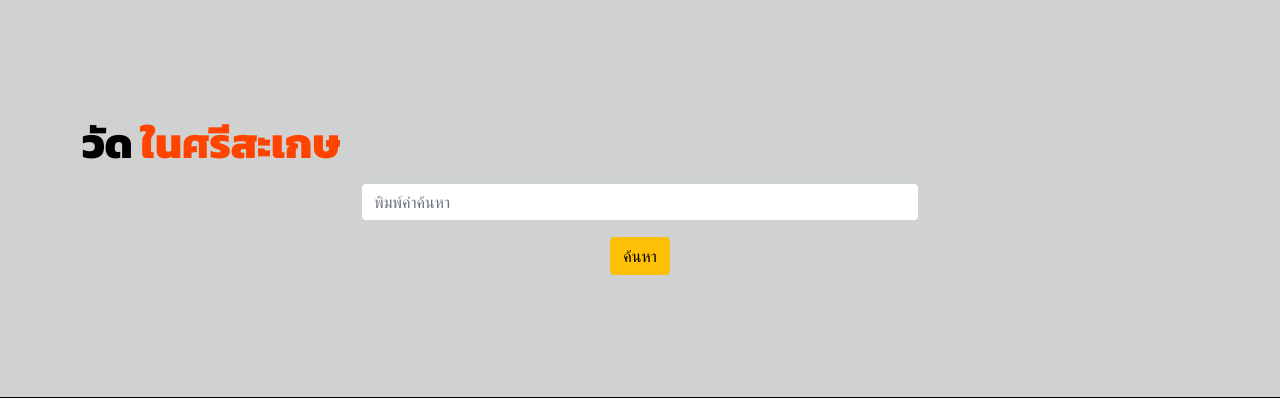
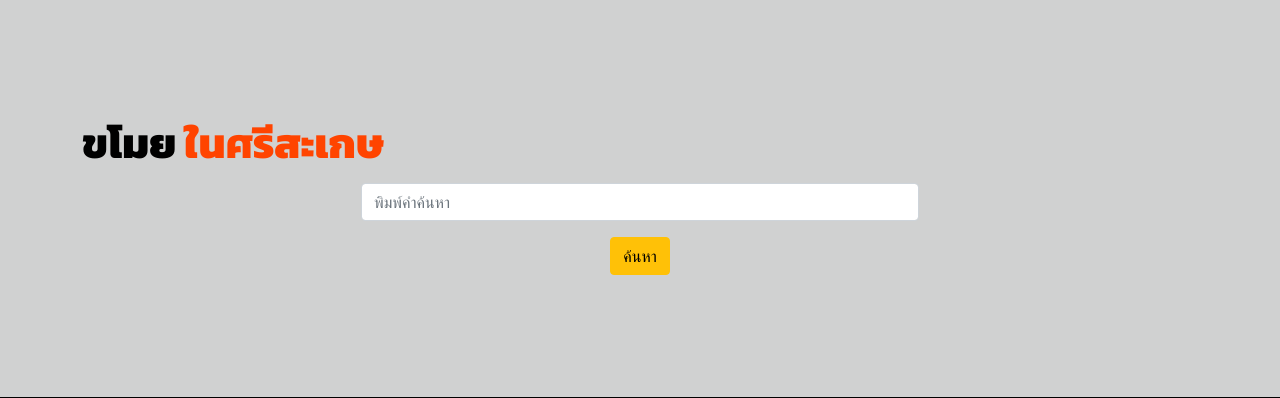
Before and after one commit to Jamboon007/clonebuch, a Django app: page / in a window 1280 px wide. Shown: the top 398 px of the page. Run offline with Django 4.2, Linux system fonts and the light colour scheme; data that the repository does not hold is empty; some libraries are stand-ins or nearby versions.

Commit message:
Update story.html

```diff
--- a/templates/story.html
+++ b/templates/story.html
@@ -115,7 +115,7 @@
     <div class="container">
         <div class="row">
             <div class="col-12">
-                <h2 class="ple8">วัด <span>ในศรีสะเกษ</span></h2>
+                <h2 class="ple8">ขโมย <span>ในศรีสะเกษ</span></h2>
             </div>
             <div class="col-12 d-flex justify-content-center">
                 <form method="post" action="ppg" class="w-50">
```
